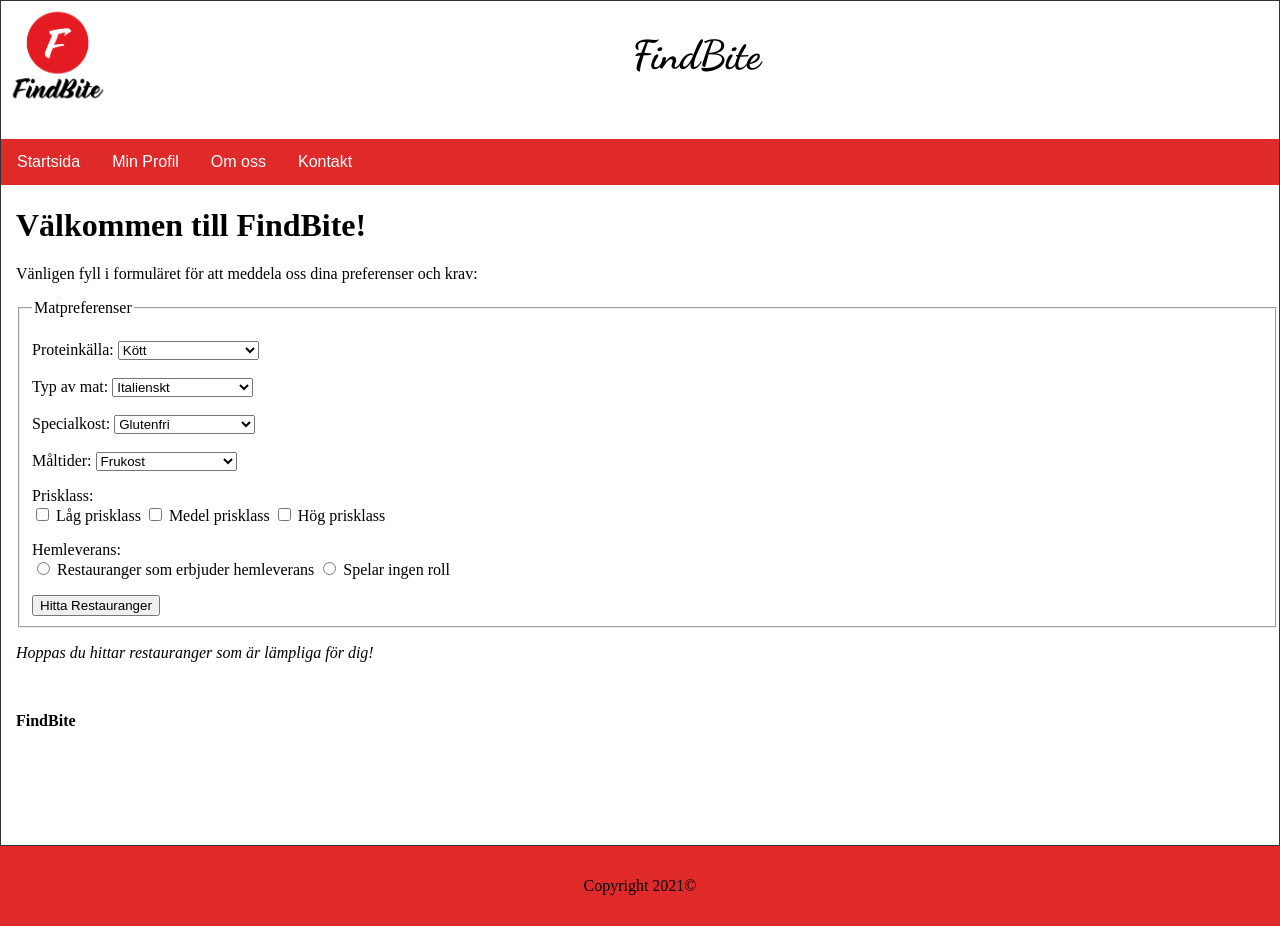
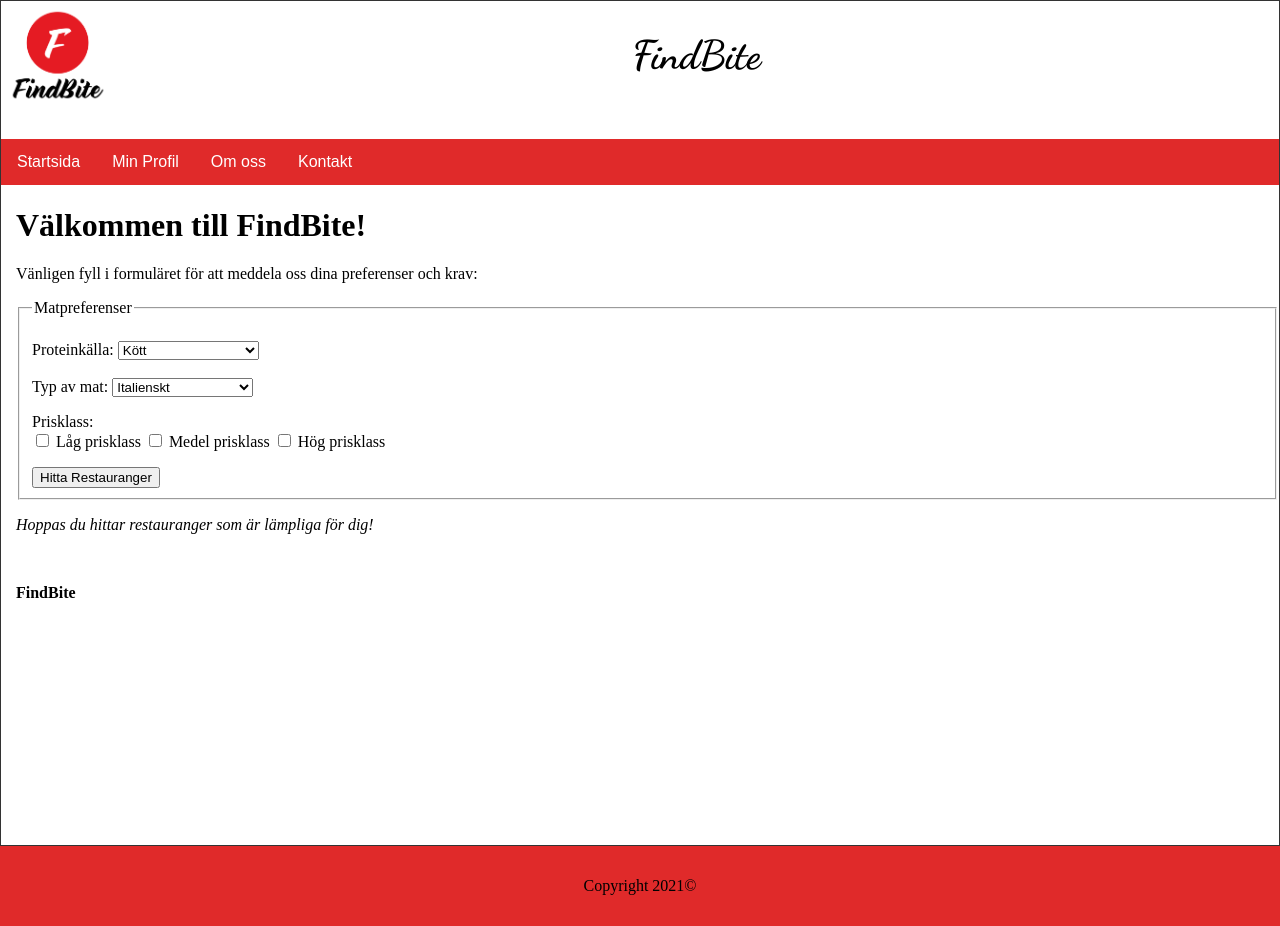
Before and after one commit to linke-droid/Findbite, a Flask app: page /logedin in a window 1280 px wide. Run offline with Flask 2, Linux system fonts and the light colour scheme.

Commit message:
Update logedin.html
Co-Authored-By: simoneskilsson <81237644+simoneskilsson@users.noreply.github.com>

```diff
--- a/templates/logedin.html
+++ b/templates/logedin.html
@@ -6,7 +6,7 @@
 
 {% block body %}
 <nav>
-    <a href="/">Startsida</a>
+    <a href="logedin">Startsida</a>
     <div class="dropdown">
         <button class="dropbtn">Min Profil</button>
         <div class="dropdown-content">
@@ -21,68 +21,41 @@
 <main>
     <h1>Välkommen till FindBite!</h1>
     <p>Vänligen fyll i formuläret för att meddela oss dina preferenser och krav:</p>
-    <form action="#" method="POST">
+    <form action="/api-test" method='POST'>
         <fieldset>
             <legend>Matpreferenser</legend>
                 <!--Proteinkälla-->
                 <br>
                 <label for="Proteinkälla">Proteinkälla:</label>
                 <select name="Proteinkälla" id="Proteinkälla">
-                    <option>Kött</option>
-                    <option>Fisk</option>
-                    <option>Kyckling</option>
-                    <option>Vegetariskt</option>
-                    <option>Det spelar ingen roll</option>
+                    <option value="meat">Kött</option>
+                    <option value="fish">Fisk</option>
+                    <option value="chicken">Kyckling</option>
+                    <option value="vegan">Vegetariskt</option>
+                    <option value="#">Det spelar ingen roll</option>
                 </select>
                 <br>
                 <!--Typ av mat-->
                 <br>
-                <label for="Typ av mat">Typ av mat:</label>
-                <select name="Typ av mat" id="Typ av mat">
-                    <option>Italienskt</option>
-                    <option>Husmanskost</option>
-                    <option>Grekiskt</option>
-                    <option>Asiatiskt</option>
-                    <option>Det spelar ingen roll</option>
+                <label for="Typ_av_mat">Typ av mat:</label>
+                <select name="Typ_av_mat" id="Typ_av_mat">
+                    <option value="italian"> Italienskt</option>
+                    <option value="husmanskost">Husmanskost</option>
+                    <option value="greek">Grekiskt</option>
+                    <option value="asian">Asiatiskt</option>
+                    <option value="#">Det spelar ingen roll</option>
                 </select>
                 <br>
-                <!--Specialkost-->
-                <br>
-                <label for="Specialkost">Specialkost:</label>
-                <select name="Specialkost" id="Specialkost">
-                    <option>Glutenfri</option>
-                    <option>Laktosfri</option>
-                    <option>Nötfri</option>
-                    <option>Det spelar ingen roll</option>
-                </select>
-                <br>
-                <!--Måltider-->
-                <br>
-                <label for="Måltider">Måltider:</label>
-                <select name="Måltider" id="Måltider">
-                    <option>Frukost</option>
-                    <option>Lunch</option>
-                    <option>Middag</option>
-                    <option>Det spelar ingen roll</option>
-                </select>
-                <br>
+
                 <!--Prisklass-->
                 <p>Prisklass:
                 <br>
-                    <input type="checkbox" name="Villkor" value="Låg">
+                    <input type="checkbox" name="price" value="1">
                     Låg prisklass
-                    <input type="checkbox" name="Villkor" value="Medel">
+                    <input type="checkbox" name="price" value="2">
                     Medel prisklass
-                    <input type="checkbox" name="Villkor" value="Hög">
+                    <input type="checkbox" name="price" value="3">
                     Hög prisklass
-                </p>
-                <!--Checkboxar-->
-                <p> Hemleverans:
-                <br>
-                    <input type="radio" name="Prisklass" value="hemleverans">
-                    Restauranger som erbjuder hemleverans
-                    <input type="radio" name="Prisklass" value="hemleverans">
-                    Spelar ingen roll
                 </p>
                 <input type="submit" value="Hitta Restauranger">
         </fieldset>
```
